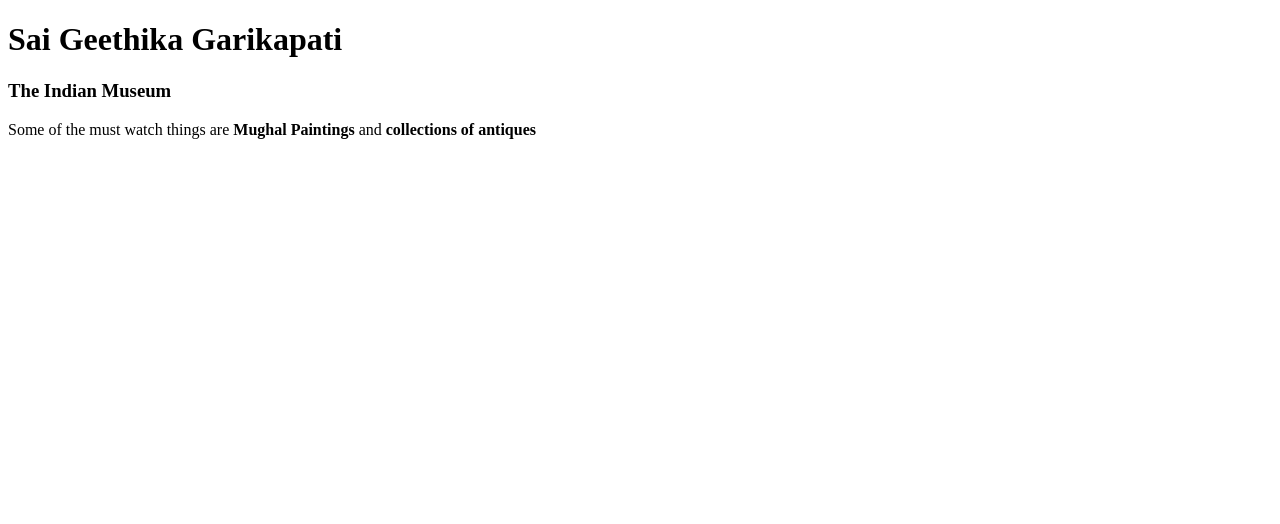
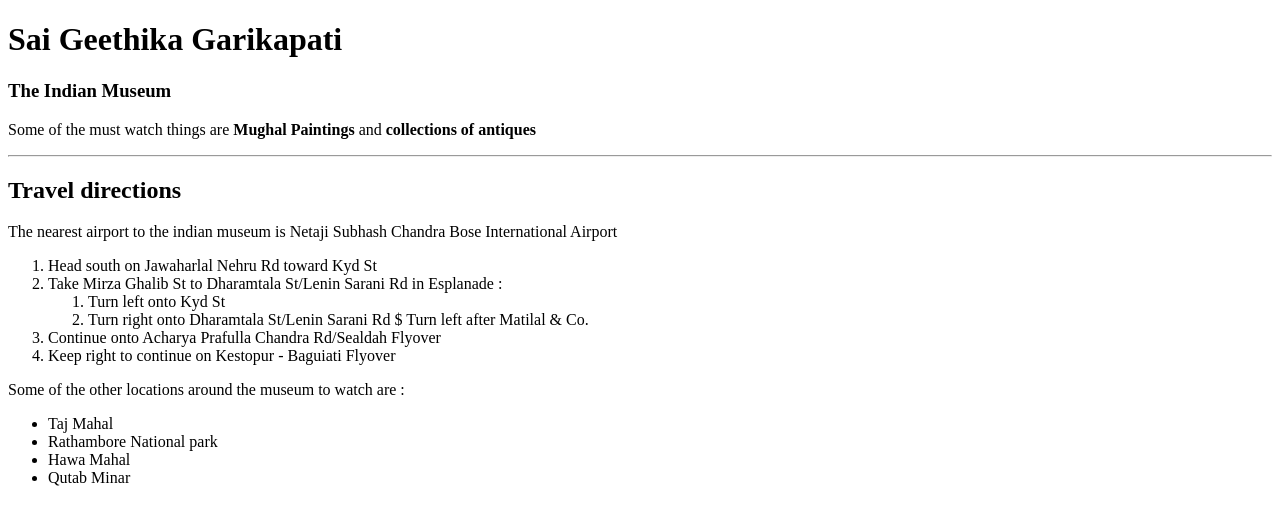
Before and after one commit to 44-563-Web-Apps-F22/44563-webapps-assignment-3-SaiGeethikagarikapati, a plain HTML site: page index.html in a window 1280 px wide. Drawn offline with Linux system fonts and the light colour scheme.

Commit message:
added travel directions

```diff
--- a/index.html
+++ b/index.html
@@ -11,6 +11,33 @@
 
     <h3> The Indian Museum</h3>
     <p>Some of the must watch things are  <b>Mughal Paintings</b> and <b>collections of antiques</b></p>
+    <hr>
+    <h2>Travel directions</h2>
+    <p>The nearest airport to the indian museum is Netaji Subhash Chandra Bose International Airport
+    </p>
+
+
+
+    <ol>
+        <li>Head south on Jawaharlal Nehru Rd toward Kyd St</li>
+        <li>Take Mirza Ghalib St to Dharamtala St/Lenin Sarani Rd in Esplanade :
+            <ol>
+                <li>Turn left onto Kyd St</li>
+                <li>Turn right onto Dharamtala St/Lenin Sarani Rd $ Turn left after Matilal & Co. </li>
+            </ol>
+        </li>
+        <li>Continue onto Acharya Prafulla Chandra Rd/Sealdah Flyover</li>
+        <li>Keep right to continue on Kestopur - Baguiati Flyover</li>
+    </ol>
+    <p>Some of the other locations around the museum to watch are :</p>
+    <ul>
+        <li>Taj Mahal</li>
+        <li>Rathambore National park</li>
+        <li>Hawa Mahal</li>
+        <li>Qutab Minar</li>
+    </ul>
+
+
 
 
 </html>
```
